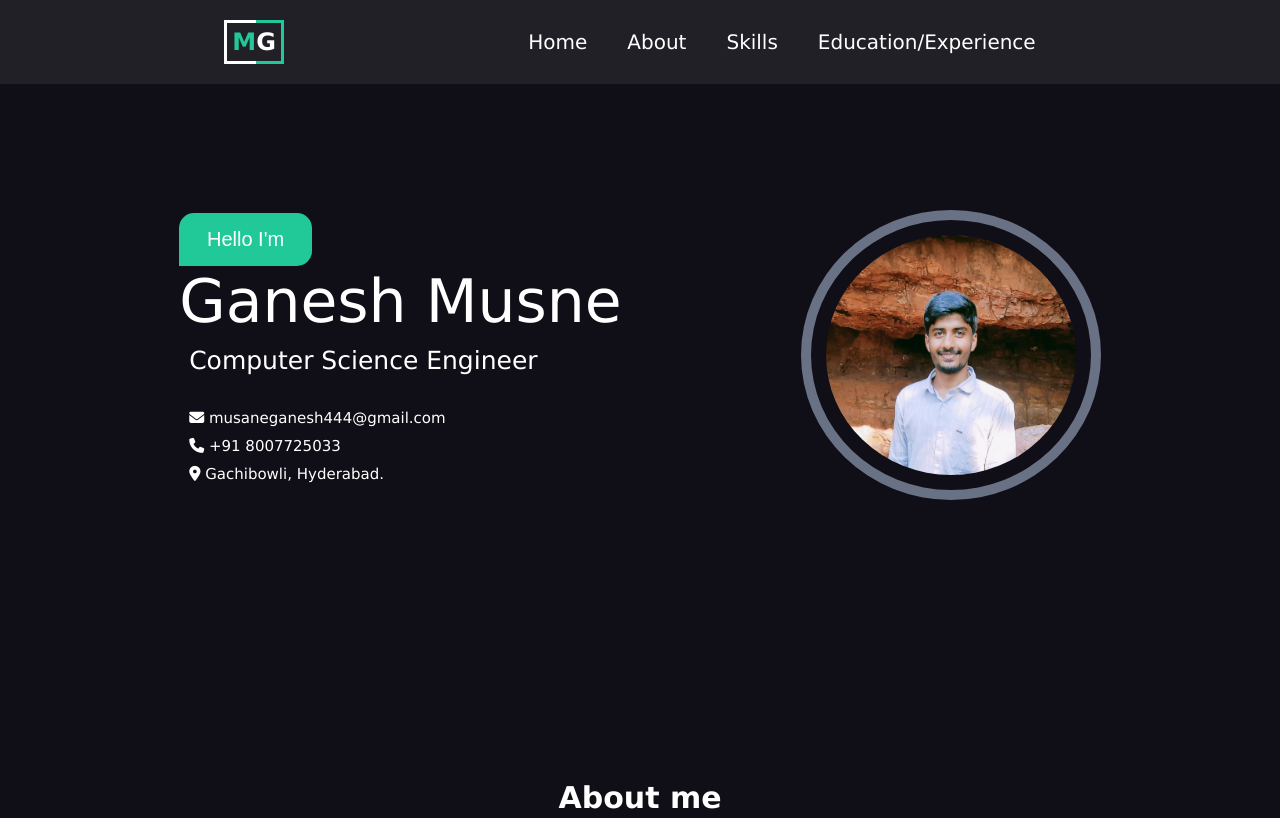
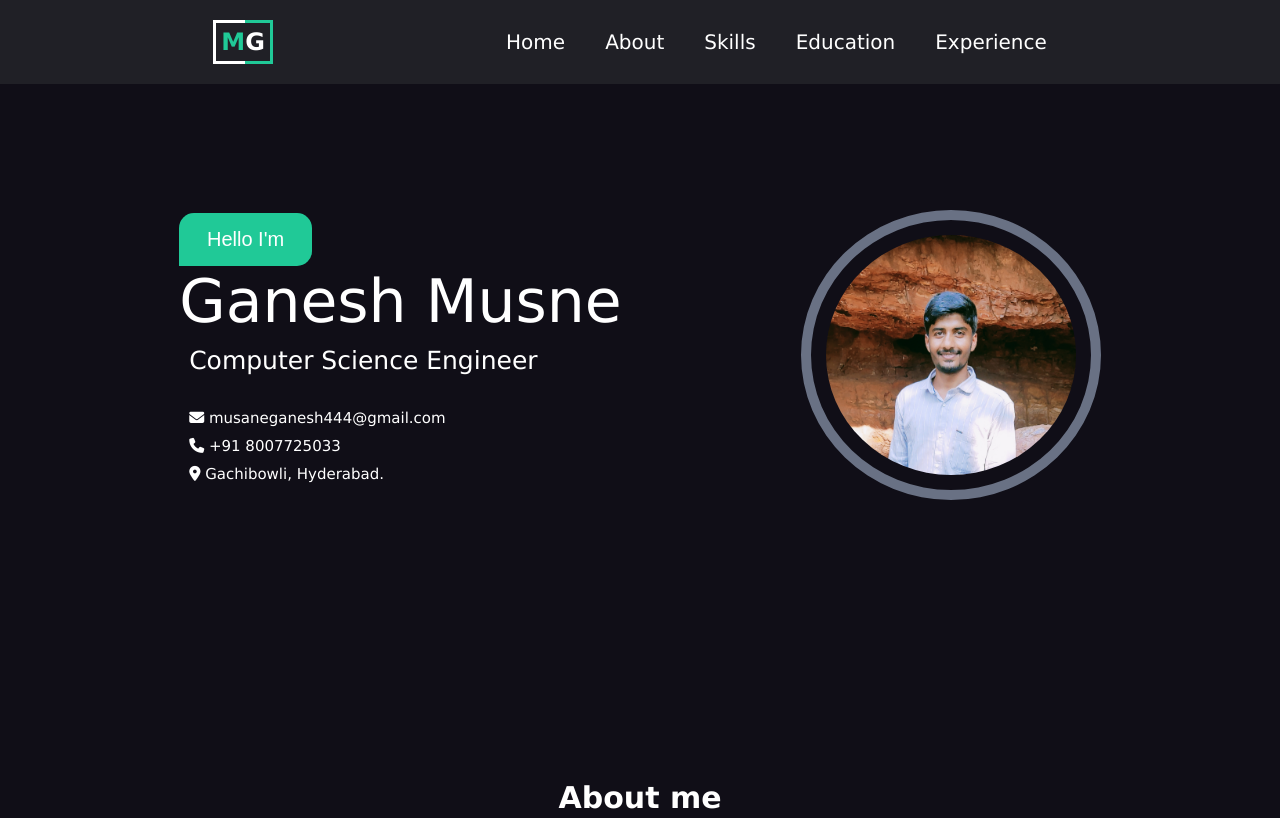
Before and after one commit to GaneshMusne/Portfolio-2023, a plain HTML site: page index.html in a window 1280 px wide. Shown: the top 818 px of the page. Drawn offline with Linux system fonts and the light colour scheme.

Commit message:
Seprated the nav bar options education and experience

```diff
--- a/index.html
+++ b/index.html
@@ -27,7 +27,8 @@
         <li><a href="#home">Home</a></li>
         <li><a href="#about">About</a></li>
         <li><a href="#skills">Skills</a></li>
-        <li><a href="#ex-ed">Education/Experience</a></li>
+        <li><a href="#ex-ed">Education</a></li>
+        <li><a href="#ex-ed">Experience</a></li>
       </ul>
     </div>
   </section>
```
